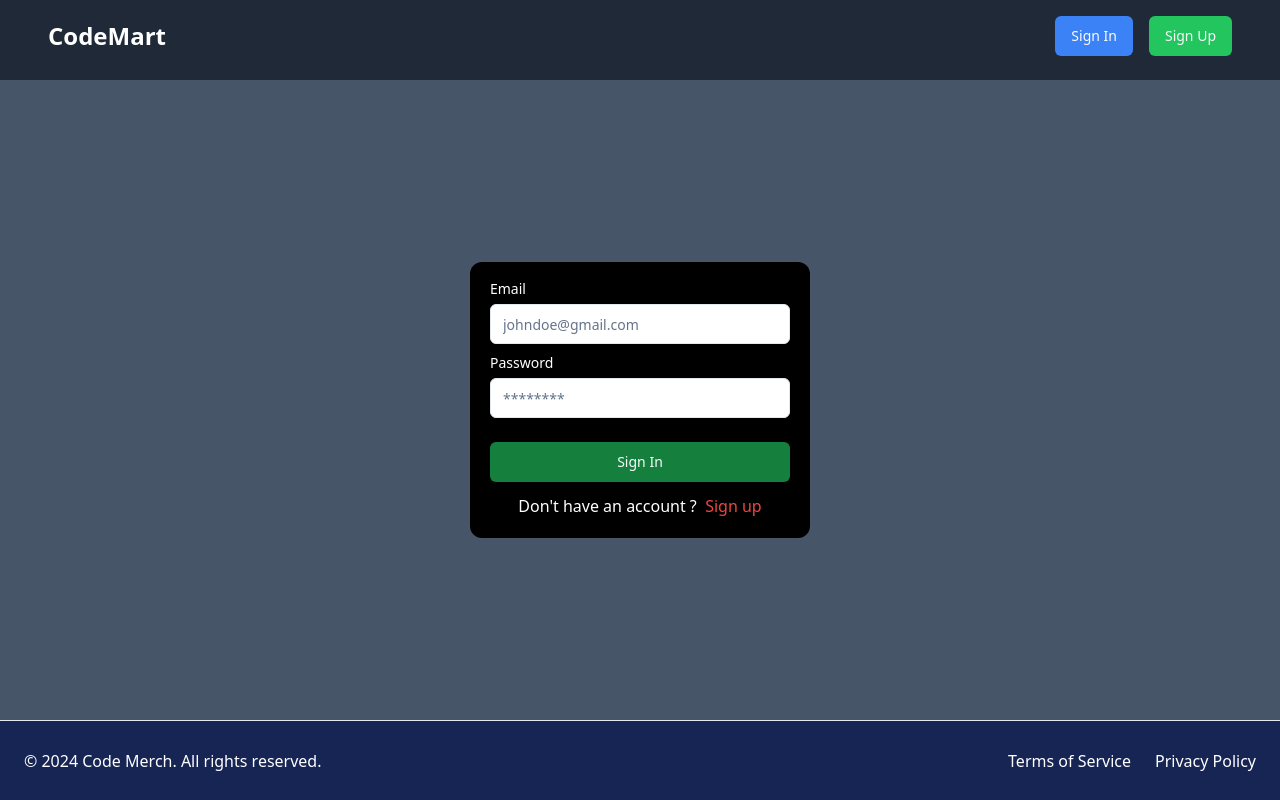
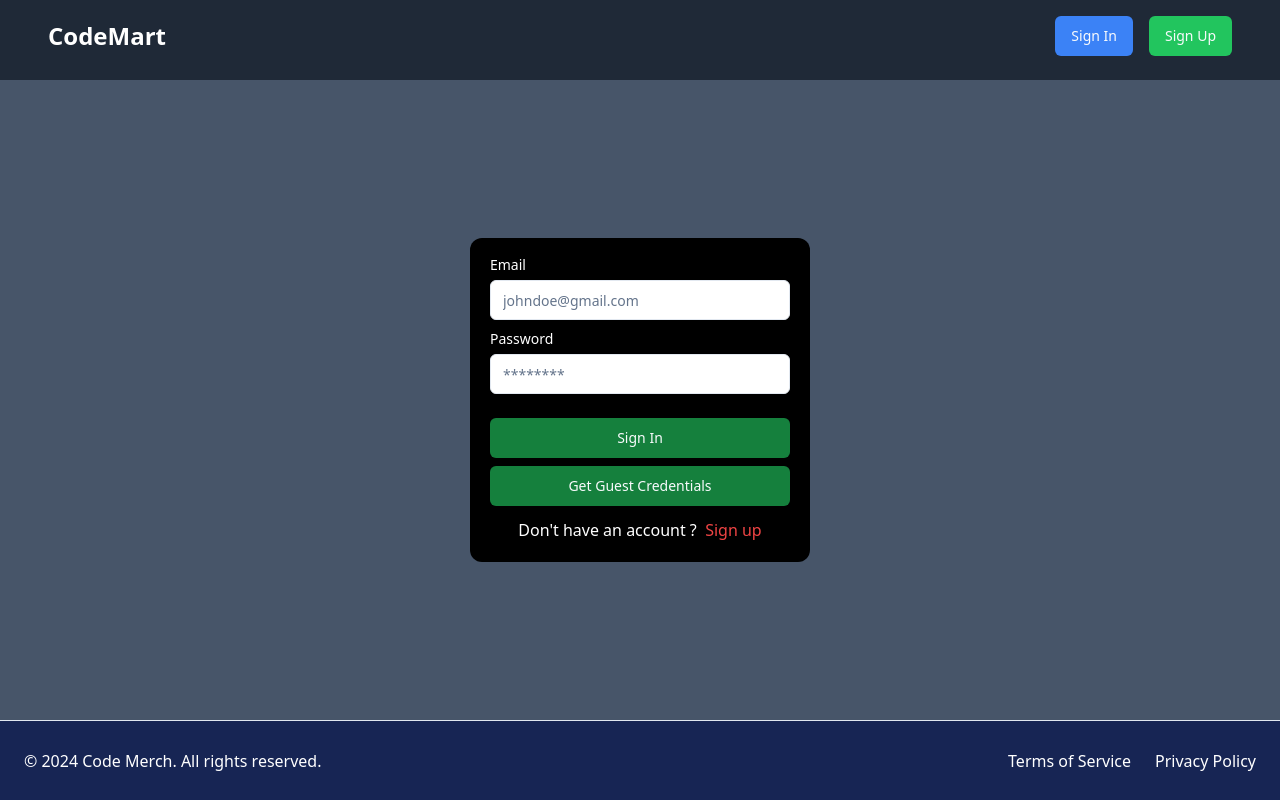
Before and after one commit to Harshit-3905/CodeMart, a React (Vite) app in the folder Frontend/: page /signin in a window 1280 px wide. Built offline with nearby package versions, Linux system fonts and the light colour scheme.

Commit message:
Add button for getting Guest Credentials

```diff
--- a/Frontend/src/pages/SignInPage.tsx
+++ b/Frontend/src/pages/SignInPage.tsx
@@ -43,6 +43,11 @@ const SignInPage = () => {
     }
   };
 
+  const getGuestCrendentials = () => {
+    setEmail("guest@example.com");
+    setPassword("guest123");
+  };
+
   return (
     <div className="w-full min-h-[80vh] flex items-center justify-center bg-slate-600 text-white">
       <div className="flex flex-col bg-black p-5 gap-3 rounded-xl">
@@ -69,7 +74,7 @@ const SignInPage = () => {
             onChange={(e) => setPassword(e.target.value)}
           />
         </div>
-        <div className="flex justify-center pt-3">
+        <div className="flex flex-col justify-center pt-3 gap-2">
           <Button
             onClick={SignInHandler}
             disabled={loading}
@@ -80,6 +85,12 @@ const SignInPage = () => {
             ) : (
               "Sign In"
             )}
+          </Button>
+          <Button
+            onClick={getGuestCrendentials}
+            className="bg-green-700 w-[300px]"
+          >
+            Get Guest Credentials
           </Button>
         </div>
         <div className="flex justify-center">
```
